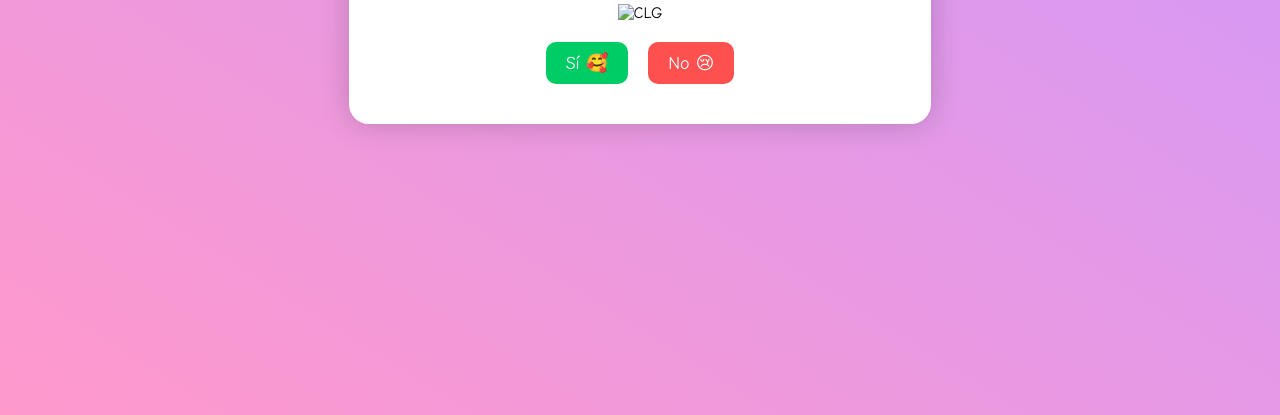
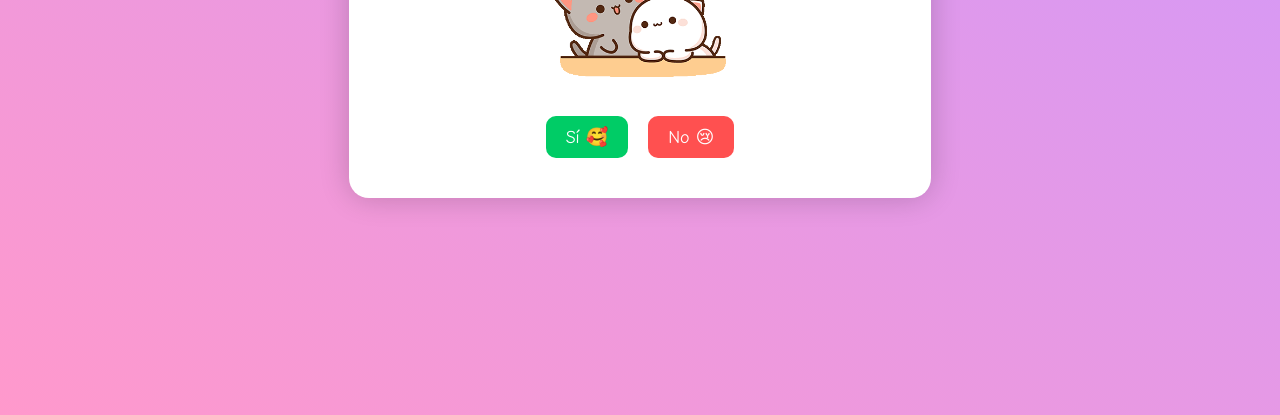
Before and after one commit to RoxaScott/Claudia, a plain HTML site: page index.html in a window 1280 px wide. Shown: the part 385-800 px from the top of the page. Drawn offline with Linux system fonts and the light colour scheme.

Commit message:
Update index.html

```diff
--- a/index.html
+++ b/index.html
@@ -9,7 +9,7 @@
 <body>
   <div class="container">
     <h1>¿Quieres salir conmigo, Claudia? 💖</h1>
-    <img src="corazon.gif" alt="CLG" />
+    <img src="CLG.gif" alt="CLG" />
     <div class="buttons">
       <button id="yesBtn">Sí 🥰</button>
       <button id="noBtn">No 😢</button>
```
